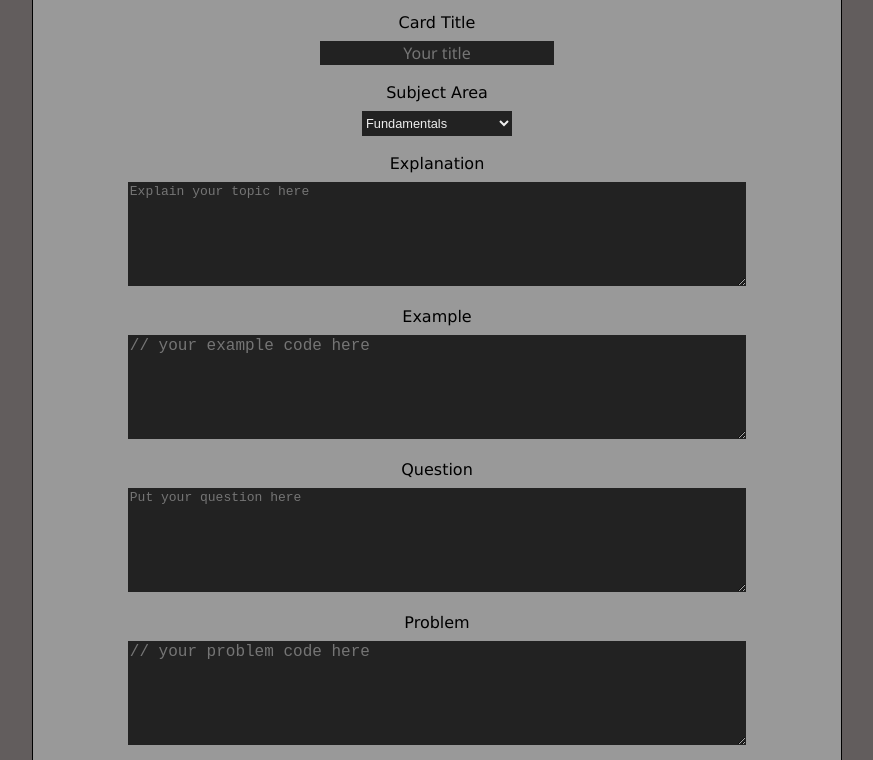
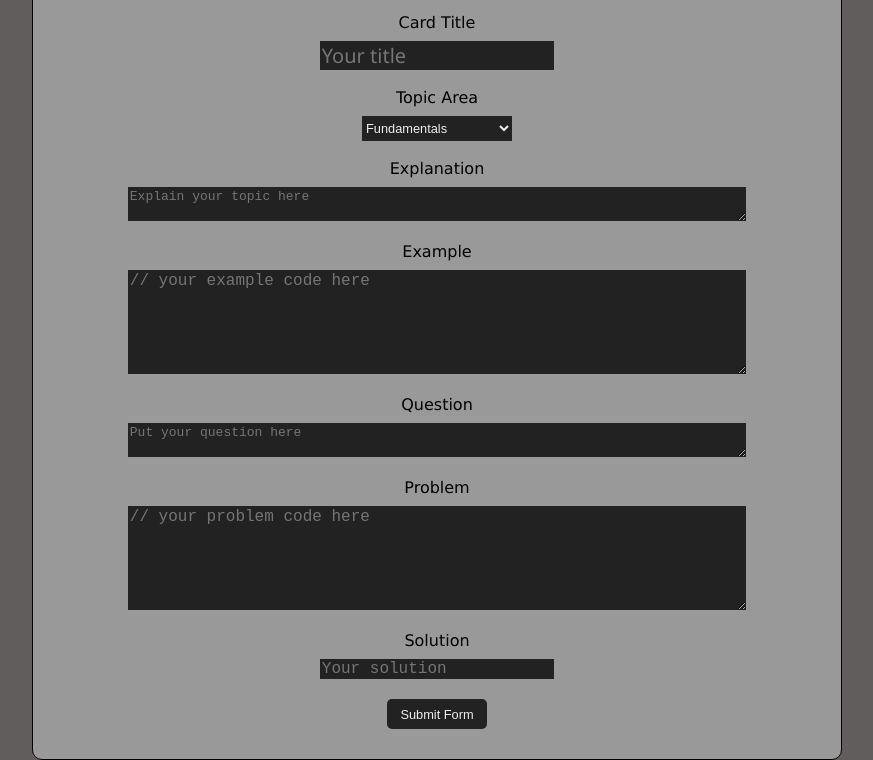
Before and after one commit to project-narp/narp, a plain HTML site: page newCard.html in a window 1280 px wide. Shown: the part 192-952 px from the top of the page, without its empty margins (203-1076 px from the left). Drawn offline with Linux system fonts and the light colour scheme; a web font is replaced by a local one.

Commit message:
update card and newCard styles to match more

```diff
--- a/css/newCard.css
+++ b/css/newCard.css
@@ -65,24 +65,33 @@ input, textarea {
 
 input {
   width: 30%;
-  color: lightgreen;
   font-family: 'Segoe UI', Tahoma, Geneva, Verdana, sans-serif;
-  text-align: center;
+  /* text-align: center; */
 }
 
 textarea {
   width: 80%;
   resize: vertical;
-  height: 100px;
 }
 
 .code {
   color: lightblue;
   font-family: 'Courier New', Courier, monospace;
+  height: 100px;
 }
 
 .prose {
   color: #ddd;
+}
+
+#title {
+  color: #ddd;
+  font-size: 125%;
+}
+
+#solution {
+  color: lightblue;
+  font-family: 'Courier New', Courier, monospace;
 }
 
 select {
--- a/newCard.html
+++ b/newCard.html
@@ -22,11 +22,11 @@
 
                 <div>
                     <label for="title">Card Title</label>
-                    <input placeholder="Your title" type="text" name="title" required/>
+                    <input id="title" placeholder="Your title" type="text" name="title" required/>
                 </div>
 
                 <div>
-                    <label for="group">Subject Area</label>
+                    <label for="group">Topic Area</label>
                     <select id="group">
                         <option value="0">Fundamentals</option>
                         <option value="1">Control Flow</option>
@@ -57,7 +57,7 @@
 
                 <div>
                     <label for="solution">Solution </label>
-                    <input placeholder="Your solution" type="text" name="solution" required/>
+                    <input id="solution" placeholder="Your solution" type="text" name="solution" required/>
                 </div>
 
                 <button type="submit">Submit Form</button>
```
